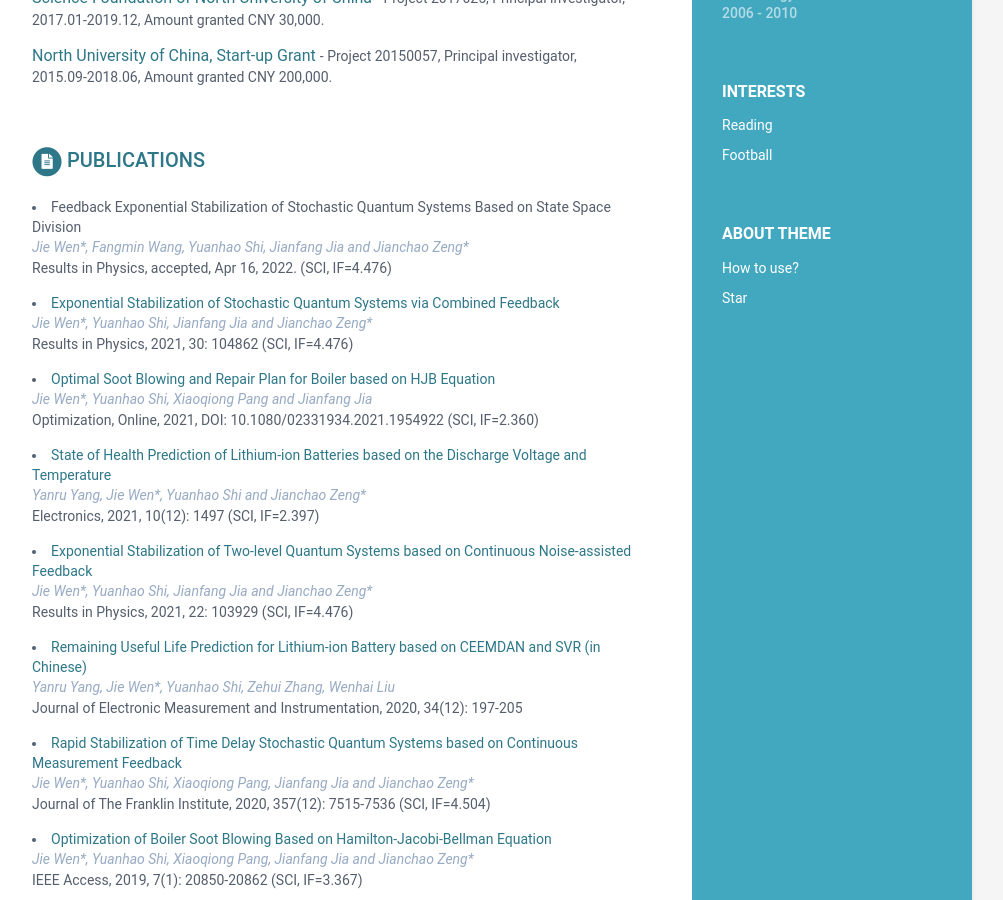
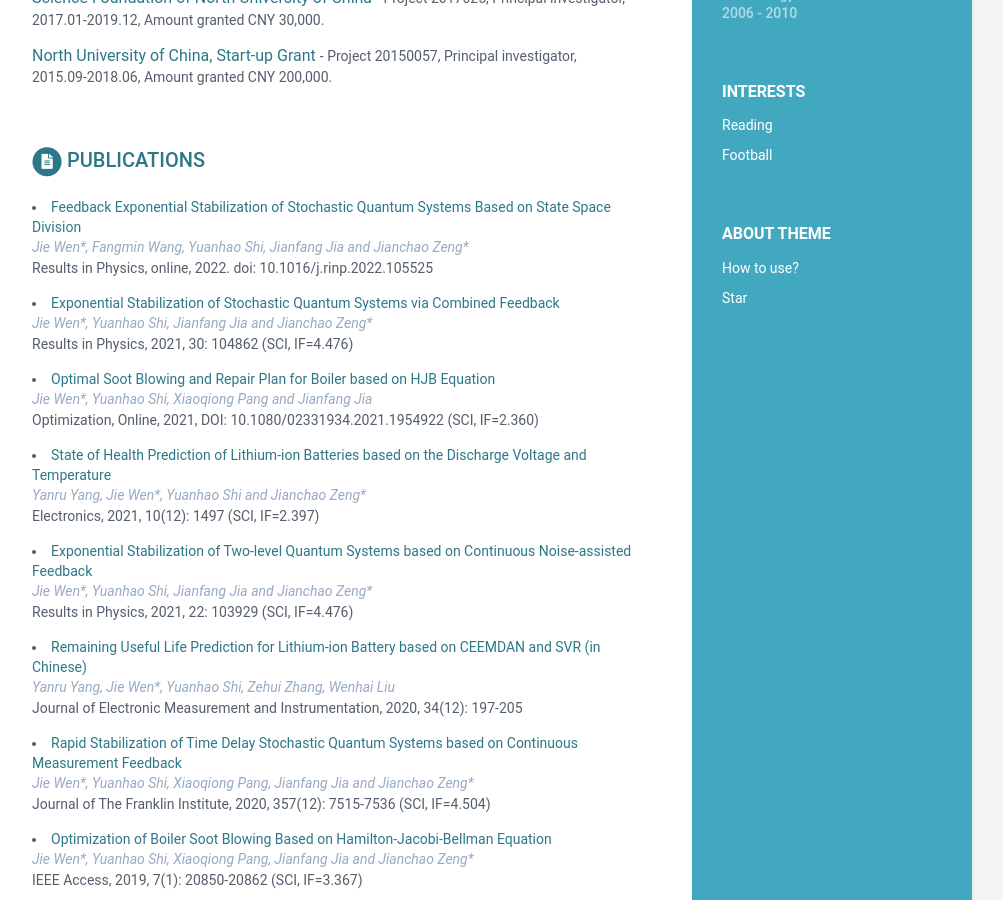
Before and after one commit to wenjie015/wenjie, a Jekyll site: the page built from index.html, in a window 1280 px wide and 900 px high, scrolled down 747 px. Shown: the whole window, without its empty margins (168-1171 px from the left). Built offline with Jekyll 4.4.1, drawn with Linux system fonts in a browser that asks for light colours.

Commit message:
Update data.yml

```diff
--- a/_data/data.yml
+++ b/_data/data.yml
@@ -72,9 +72,9 @@ publications:
        # conference: "The European Physical Journal - Plus, under review, 2021"
 
       - title: Feedback Exponential Stabilization of Stochastic Quantum Systems Based on State Space Division
-        link:
+        link: https://doi.org/10.1016/j.rinp.2022.105525
         authors: Jie Wen*, Fangmin Wang, Yuanhao Shi, Jianfang Jia and Jianchao Zeng*
-        conference: "Results in Physics, accepted, Apr 16, 2022. (SCI, IF=4.476)"
+        conference: "Results in Physics, online, 2022. doi: 10.1016/j.rinp.2022.105525"
 
       - title: Exponential Stabilization of Stochastic Quantum Systems via Combined Feedback
         link: https://doi.org/10.1016/j.rinp.2021.104862
```
